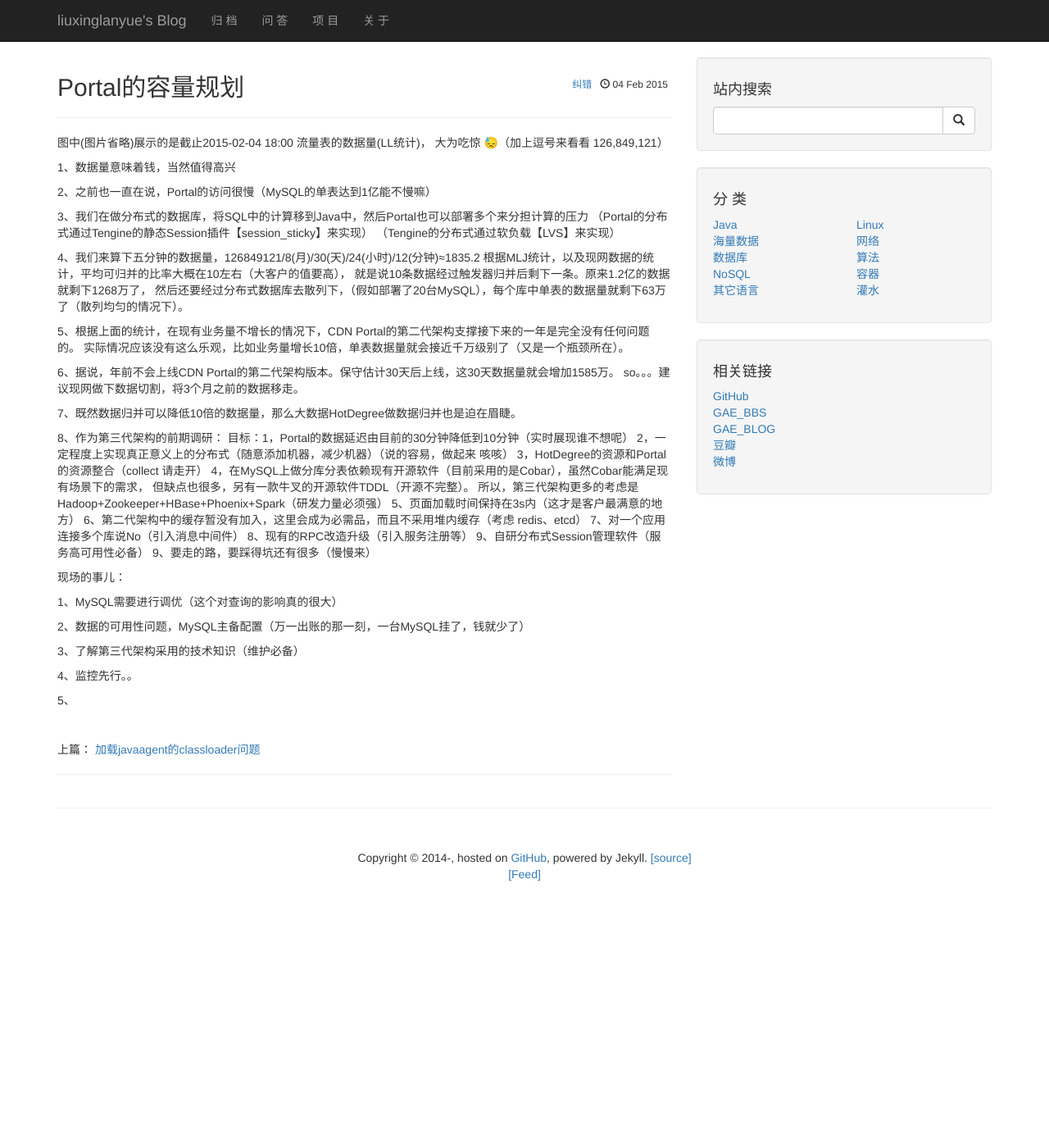
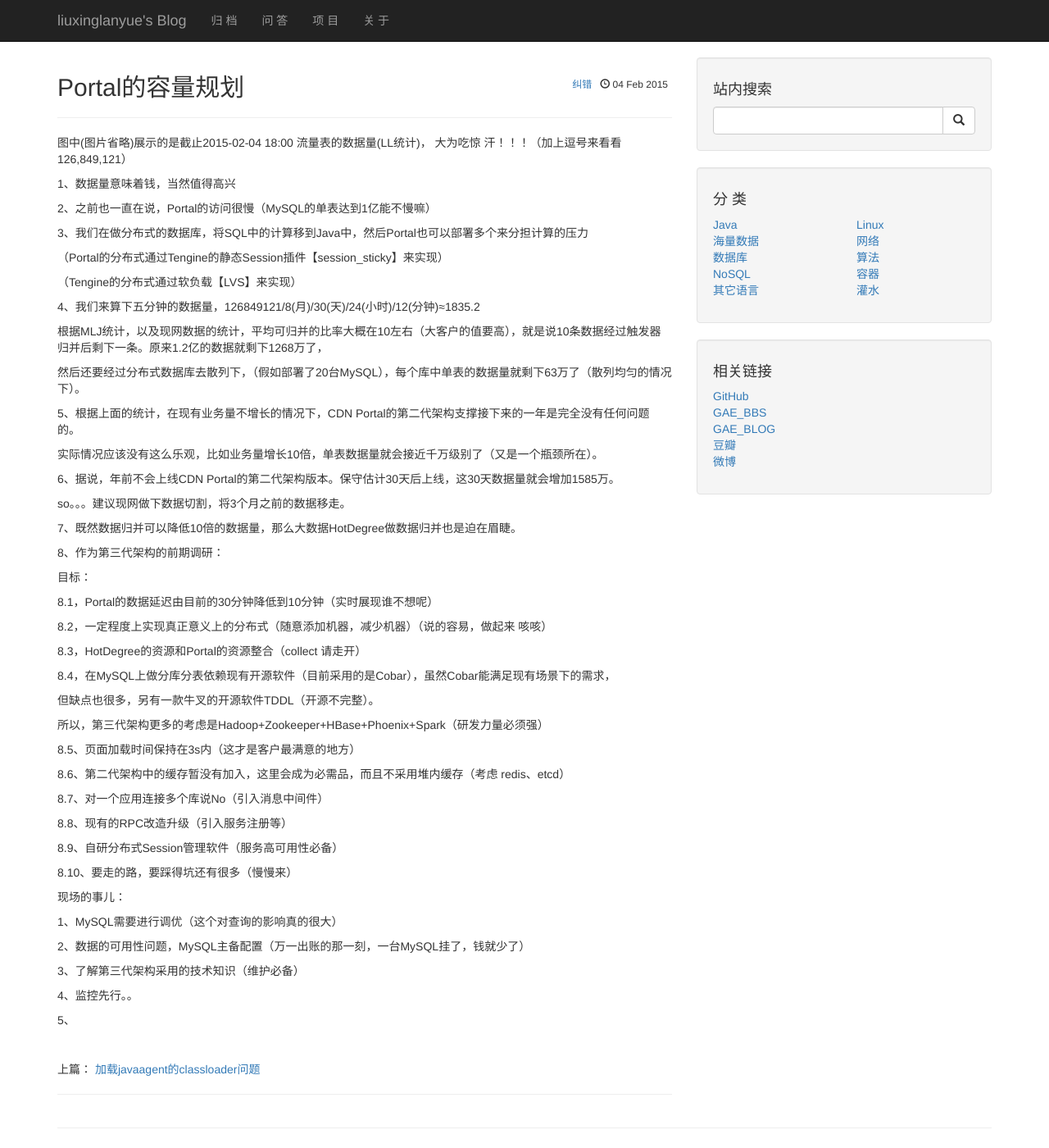
Before and after one commit to liuxinglanyue/blog, a Jekyll site: the page built from _posts/2015-02-04-portal.markdown, in a window 1280 px wide and 1400 px high. Shown: the whole window at 82% size. Built offline with Jekyll 4.4.1, drawn with Linux system fonts in a browser that asks for light colours; nearby versions of some CDN libraries; Markdown is read by kramdown in place of the engine named in the settings; comment, search, counter and statistics services are not loaded.

Commit message:
Portal 的容量规划

```diff
--- a/_posts/2015-02-04-portal.markdown
+++ b/_posts/2015-02-04-portal.markdown
@@ -5,42 +5,61 @@ title:  "Portal的容量规划"
 tags: [java,portal,sihua]
 ---
 
-图中(图片省略)展示的是截止2015-02-04 18:00 流量表的数据量(LL统计)， 大为吃惊 😓（加上逗号来看看 126,849,121）
+图中(图片省略)展示的是截止2015-02-04 18:00 流量表的数据量(LL统计)， 大为吃惊 汗！！！（加上逗号来看看 126,849,121）
 
 1、数据量意味着钱，当然值得高兴
 
 2、之前也一直在说，Portal的访问很慢（MySQL的单表达到1亿能不慢嘛）
 
 3、我们在做分布式的数据库，将SQL中的计算移到Java中，然后Portal也可以部署多个来分担计算的压力
-    （Portal的分布式通过Tengine的静态Session插件【session_sticky】来实现）
-    （Tengine的分布式通过软负载【LVS】来实现）
+
+   （Portal的分布式通过Tengine的静态Session插件【session_sticky】来实现）
+
+   （Tengine的分布式通过软负载【LVS】来实现）
 
 4、我们来算下五分钟的数据量，126849121/8(月)/30(天)/24(小时)/12(分钟)≈1835.2
-    根据MLJ统计，以及现网数据的统计，平均可归并的比率大概在10左右（大客户的值要高），
-    就是说10条数据经过触发器归并后剩下一条。原来1.2亿的数据就剩下1268万了，
-    然后还要经过分布式数据库去散列下，（假如部署了20台MySQL），每个库中单表的数据量就剩下63万了（散列均匀的情况下）。
+
+   根据MLJ统计，以及现网数据的统计，平均可归并的比率大概在10左右（大客户的值要高），就是说10条数据经过触发器归并后剩下一条。原来1.2亿的数据就剩下1268万了，
+
+   然后还要经过分布式数据库去散列下，（假如部署了20台MySQL），每个库中单表的数据量就剩下63万了（散列均匀的情况下）。
 
 5、根据上面的统计，在现有业务量不增长的情况下，CDN Portal的第二代架构支撑接下来的一年是完全没有任何问题的。
-    实际情况应该没有这么乐观，比如业务量增长10倍，单表数据量就会接近千万级别了（又是一个瓶颈所在）。
+
+   实际情况应该没有这么乐观，比如业务量增长10倍，单表数据量就会接近千万级别了（又是一个瓶颈所在）。
 
 6、据说，年前不会上线CDN Portal的第二代架构版本。保守估计30天后上线，这30天数据量就会增加1585万。
-    so。。。建议现网做下数据切割，将3个月之前的数据移走。
+
+   so。。。建议现网做下数据切割，将3个月之前的数据移走。
 
 7、既然数据归并可以降低10倍的数据量，那么大数据HotDegree做数据归并也是迫在眉睫。
 
 8、作为第三代架构的前期调研：
-    目标：1，Portal的数据延迟由目前的30分钟降低到10分钟（实时展现谁不想呢）
-         2，一定程度上实现真正意义上的分布式（随意添加机器，减少机器）（说的容易，做起来 咳咳）
-         3，HotDegree的资源和Portal的资源整合（collect 请走开）
-         4，在MySQL上做分库分表依赖现有开源软件（目前采用的是Cobar），虽然Cobar能满足现有场景下的需求，
-            但缺点也很多，另有一款牛叉的开源软件TDDL（开源不完整）。
-            所以，第三代架构更多的考虑是Hadoop+Zookeeper+HBase+Phoenix+Spark（研发力量必须强）
-         5、页面加载时间保持在3s内（这才是客户最满意的地方）
-         6、第二代架构中的缓存暂没有加入，这里会成为必需品，而且不采用堆内缓存（考虑 redis、etcd）
-         7、对一个应用连接多个库说No（引入消息中间件）
-         8、现有的RPC改造升级（引入服务注册等）
-         9、自研分布式Session管理软件（服务高可用性必备）
-         9、要走的路，要踩得坑还有很多（慢慢来）
+
+   目标：
+
+   8.1，Portal的数据延迟由目前的30分钟降低到10分钟（实时展现谁不想呢）
+
+   8.2，一定程度上实现真正意义上的分布式（随意添加机器，减少机器）（说的容易，做起来 咳咳）
+
+   8.3，HotDegree的资源和Portal的资源整合（collect 请走开）
+
+   8.4，在MySQL上做分库分表依赖现有开源软件（目前采用的是Cobar），虽然Cobar能满足现有场景下的需求，
+
+   但缺点也很多，另有一款牛叉的开源软件TDDL（开源不完整）。
+
+   所以，第三代架构更多的考虑是Hadoop+Zookeeper+HBase+Phoenix+Spark（研发力量必须强）
+
+   8.5、页面加载时间保持在3s内（这才是客户最满意的地方）
+
+   8.6、第二代架构中的缓存暂没有加入，这里会成为必需品，而且不采用堆内缓存（考虑 redis、etcd）
+
+   8.7、对一个应用连接多个库说No（引入消息中间件）
+
+   8.8、现有的RPC改造升级（引入服务注册等）
+
+   8.9、自研分布式Session管理软件（服务高可用性必备）
+
+   8.10、要走的路，要踩得坑还有很多（慢慢来）
 
 
 现场的事儿：
```
